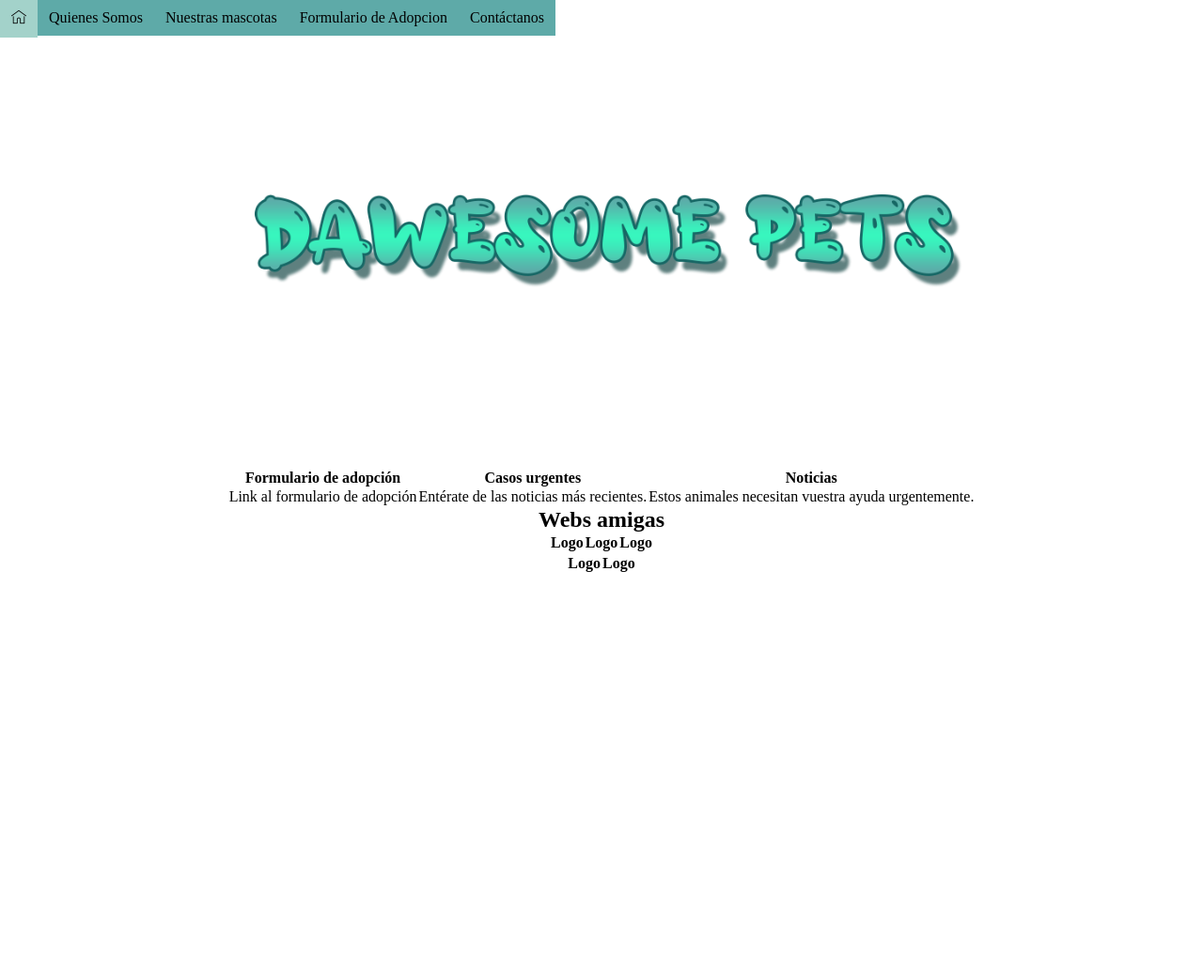
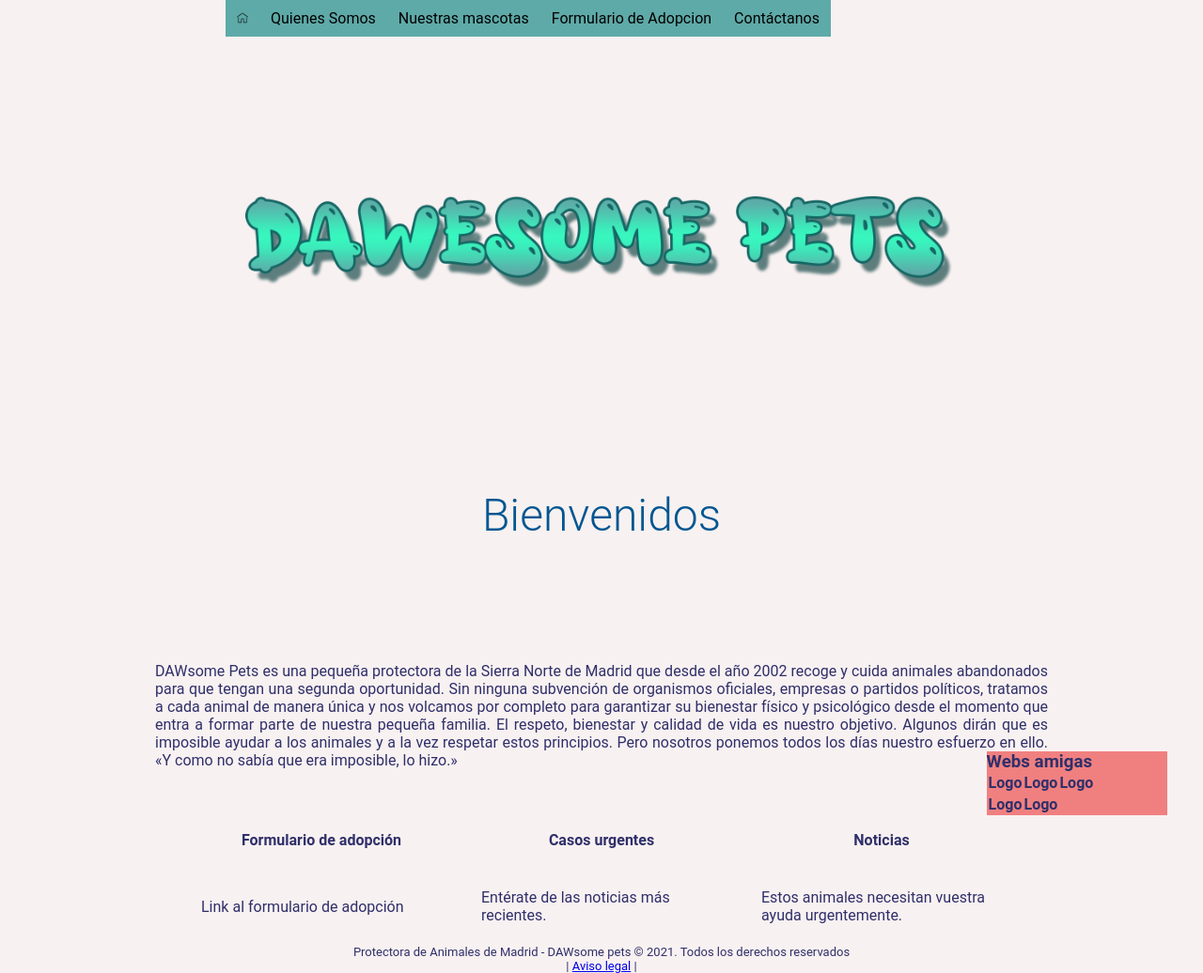
Before and after one commit to Hannah-bannanah/DAWesome-pets, a plain HTML site: page index.html in a window 1280 px wide. Shown: the whole page at 94% size. Before the commit the page ends 800 px from the top, so only its background shows below. Drawn offline with Linux system fonts and the light colour scheme.

Commit message:
Pruebas CSS y pruebas index

```diff
--- a/css/pruebas.css
+++ b/css/pruebas.css
@@ -12,32 +12,96 @@ Elementos comunes a todas las páginas
 ---------------------------------------------
 ---------------------------------------------
 */
+* {
+    margin:0px;
+    padding:0px;
+}
 
 /*Formato de base para el body de las páginas*/
 body {
-    background-color: #fafafa;
+    background-color: #f8f1f1;
     font-family: 'Roboto', Arial, Helvetica, sans-serif;
-    color: #004a7c;
+    color: #2f2f6a;
 }
 
+
 /*Formato de la cabecera*/
-header nav{
+header {
+    margin:auto;
+    width:50em;
+}
+
+ul, ol {
+    list-style:none;
+}
+
+.nav > li {
+    float:left;
+}
+
+.nav li a img {
+    height: 0.75em;
+    width: 0.75em;
+}
+
+.nav li a {
+    background-color:#5eaaa8;
+    color:#000000;
+    text-decoration:none;
+    padding:10px 12px;
+    display:block;
+}
+
+.nav li a:hover {
+    background-color:#a3d2ca;
+}
+
+.nav li ul {
+    display:none;
+    position:absolute;
+    min-width:140px;
+}
+
+.nav li:hover > ul {
+    display:block;
+}
+
+.nav li ul li {
+    position:relative;
+}
+
+.nav li ul li ul {
+    right:-140px;
+    top:0px;
+}
+
+
+
+/*header nav{
     box-sizing: border-box;
     clear: both;
     position: fixed;
     width: 100%;
-    background-color: #fafafa;
+    background-color: #f8f1f1;
     top: 0;
     right:0;
     margin: 0 auto;
     padding: 1%;
     z-index: 100;
-}
+}*/
 
 /*Formato del título en la cabecera*/
-header h1 {
-    margin-top: 5%;
+body h1 {
     text-align: center;
+    height: 30rem;
+    padding:40px 20px 0px 20px;
+    display: block;
+    margin: 0 auto;
+}
+body h1 a img {
+    height: 100%;
+    display:block;
+    margin:0 auto;
 }
 
 /*Formato de h1*/
@@ -45,6 +109,12 @@ h1 {
     font-family: 'Roboto Condensed', 'Montserrat', Helvetica, sans-serif;
     color: #005691;
     font-variant: small-caps;
+    height: 15rem;
+    padding: 0 20px;
+    display: block;
+    margin: 0 auto;
+    text-align: center;
+    font-size: 4em ;
 }
 
 /*Formato de h2*/
@@ -52,6 +122,12 @@ h2 {
     font-family: 'Roboto', 'Poppins', Helvetica, sans-serif;
     font-weight: 300;
     color: #005691;
+    height: 10rem;
+    padding: 0 10px;
+    display: block;
+    margin: 0 auto;
+    text-align: center;
+    font-size: 3em ;
 }
 /*
 ---------------------------------------------
@@ -182,3 +258,36 @@ Estilo específico de formularioAdopcion.html
 ---------------------------------------------
 ---------------------------------------------
 */
+
+/*
+Estilo de index.html
+*/
+.index #bienvenidos p{
+    text-align: justify;
+    margin:15px;
+    padding: 10px 150px 10px 150px;
+}
+.index #noticias table{
+    table-layout: fixed;
+    width: 70%;
+    margin-right: auto;
+    margin-left: auto;
+  }
+
+.index #noticias tr{
+    padding: 20px;
+
+}
+
+.index #noticias th, td
+ {
+    padding: 20px;
+  }
+
+.index #webamiga{
+    width: 15%;
+    background: lightcoral;
+    position: fixed;
+    right:3%;
+    top: 100%;
+}
--- a/css/style.css
+++ b/css/style.css
@@ -21,17 +21,53 @@ body {
 }
 
 /*Formato de la cabecera*/
-header nav{
-    box-sizing: border-box;
-    clear: both;
-    position: fixed;
-    width: 100%;
-    background-color: #f5f5f5;
-    top: 0;
-    right:0;
-    margin: 0 auto;
-    padding: 1%;
-    z-index: 100;
+header {
+    margin:auto;
+    width:50em;
+}
+
+.nav ul, ol {
+    list-style:none;
+}
+
+.nav > li {
+    float:left;
+}
+
+.nav li a img {
+    height: 0.75em;
+    width: 0.75em;
+}
+
+.nav li a {
+    background-color:#5eaaa8;
+    color:#000000;
+    text-decoration:none;
+    padding:10px 12px;
+    display:block;
+}
+
+.nav li a:hover {
+    background-color:#a3d2ca;
+}
+
+.nav li ul {
+    display:none;
+    position:absolute;
+    min-width:140px;
+}
+
+.nav li:hover > ul {
+    display:block;
+}
+
+.nav li ul li {
+    position:relative;
+}
+
+.nav li ul li ul {
+    right:-140px;
+    top:0px;
 }
 
 /*Formato del título en la cabecera*/
@@ -41,17 +77,30 @@ header h1 {
 }
 
 /*Formato de h1*/
+/*Formato de h1*/
 h1 {
     font-family: 'Roboto Condensed', 'Montserrat', Helvetica, sans-serif;
-    color: #db6400;
+    color: #005691;
     font-variant: small-caps;
+    height: 15rem;
+    padding: 0 20px;
+    display: block;
+    margin: 0 auto;
+    text-align: center;
+    font-size: 4em ;
 }
 
 /*Formato de h2*/
 h2 {
     font-family: 'Roboto', 'Poppins', Helvetica, sans-serif;
     font-weight: 300;
-    color: #db6400;
+    color: #005691;
+    height: 10rem;
+    padding: 0 10px;
+    display: block;
+    margin: 0 auto;
+    text-align: center;
+    font-size: 3em ;
 }
 /*
 ---------------------------------------------
@@ -182,3 +231,12 @@ Estilo específico de formularioAdopcion.html
 ---------------------------------------------
 ---------------------------------------------
 */
+
+
+/*
+---------------------------------------------
+---------------------------------------------
+Estilo específico de index.html
+---------------------------------------------
+---------------------------------------------
+*/
--- a/index.html
+++ b/index.html
@@ -3,88 +3,13 @@
     <head>
         <meta charset="UTF-8">
         <title>DAWesomepets</title>
-     <!-- <link rel="stylesheet" href="css/pruebas.css">-->
+        <link rel="stylesheet" href="css/pruebas.css">
 
         <head>
             <title>Menu Desplegable</title>
             <style type="text/css">
 
-                * {
-                    margin:0px;
-                    padding:0px;
-                }
 
-                #header {
-                    margin:auto;
-                    width:50em;
-                    font-family:Arial, Helvetica, sans-serif;
-                }
-
-                ul, ol {
-                    list-style:none;
-                }
-
-                .nav > li {
-                    float:left;
-                }
-
-                .nav li a img {
-                    height: 1em;
-                    width: 1em;
-                }
-
-                .nav li a {
-                    background-color:#5eaaa8;
-                    color:#000000;
-                    text-decoration:none;
-                    padding:10px 12px;
-                    display:block;
-                }
-
-                .nav li a:hover {
-                    background-color:#a3d2ca;
-                }
-
-                .nav li ul {
-                    display:none;
-                    position:absolute;
-                    min-width:140px;
-                }
-
-                .nav li:hover > ul {
-                    display:block;
-                }
-
-                .nav li ul li {
-                    position:relative;
-                }
-
-                .nav li ul li ul {
-                    right:-140px;
-                    top:0px;
-                }
-
-                h1 {
-                    height: 30rem;
-                    padding:0 20px;
-                    text-align: center;
-                }
-
-                h1 img {
-                    height: 100%;
-                    display:block;
-                    margin:0 auto;
-                    text-align: center;
-                }
-
-                table {
-                    margin-right: auto;
-                    margin-left: auto;
-                }
-                h2 {
-                    padding:0 20px;
-                    text-align: center;
-                }
 
 
 
@@ -92,8 +17,7 @@
             </style>
     </head>
 
-    <body>
-
+    <header>
         <nav>
             <ul class="nav">
                 <li><a href="index.html">
@@ -101,28 +25,22 @@
                     </a>
                 </li>
                 <li><a href="quienesSomos.html">Quienes Somos</a>
-                        <ul>
-                            <li><a href="">Submenu1</a></li>
-                                <ul>
-                                    <li><a href="">Submenu1</a></li>
-                                </ul>
-                            </li>
-                        </ul>
                 </li>
                 <li><a href="mascotas.html">Nuestras mascotas</a>
                     <ul>
                         <li><a href="">Aslan</a></li>
                         <li><a href="">Onyx</a></li>
                         <li><a href="">Marilyn</a></li>
-                            <li><a href="">Submenu4</a></li>
+                        <li><a href="">Pupok</a></li>
                     </ul>
                 </li>
                 <li> <a href="formularioAdopcion.html">Formulario de Adopcion</a></li>
                 <li><a href="formularioContacto.html">Cont&aacute;ctanos</a></li>
             </ul>
         </nav>
+    </header>
 
-        <header>
+    <body>
         <section id= "banner">
             <h1>
                 <a href="index.html">
@@ -130,9 +48,26 @@
                 </a>
             </h1>
         </section>
-        </header>
+
+
 
         <main>
+            <section id="bienvenidos">
+                <h2>Bienvenidos</h2>
+                <p>
+                DAWsome Pets es una pequeña protectora de la Sierra Norte de Madrid que desde el año
+                2002 recoge y cuida animales abandonados para que tengan una segunda oportunidad.
+                Sin ninguna subvención de organismos oficiales, empresas o partidos políticos,
+                tratamos a cada animal de manera única y nos volcamos por completo para garantizar
+                su bienestar físico y psicológico desde el momento que entra a formar parte de nuestra pequeña familia.
+                El respeto, bienestar y calidad de vida es nuestro objetivo.
+                Algunos dirán que es imposible ayudar a los animales y a la vez respetar estos principios.
+                Pero nosotros ponemos todos los días nuestro esfuerzo en ello.
+
+                «Y como no sabía que era imposible, lo hizo.»
+
+                </p>
+            </section>
             <section id="noticias">
                 <table>
                     <tr>
@@ -150,9 +85,13 @@
 
             </section>
 
+
+            </main>
+    </body>
+
     <aside>
         <section id="webamiga">
-                    <h2>Webs amigas</h2>
+            <h3>Webs amigas</h3>
             <table>
                 <tr>
                     <th>Logo</th>
@@ -168,5 +107,16 @@
             </table>
         </section>
     </aside>
-        </main>
-    </body>
+
+    <footer>
+        <div class="footer">
+           <p style="text-align: center; margin 2px 0 0 0px !important; font-size: small;">
+            Protectora de Animales de Madrid - DAWsome pets © 2021. Todos los derechos reservados
+           </p>
+          <p style= "text-align: center; font-size: small;">
+                 |
+                <a href="/aviso-legal.html"> Aviso legal</a>
+                 |
+          </p>
+        </div>
+    </footer>
```
Lines whose indentation alone changed are shown as unchanged.
